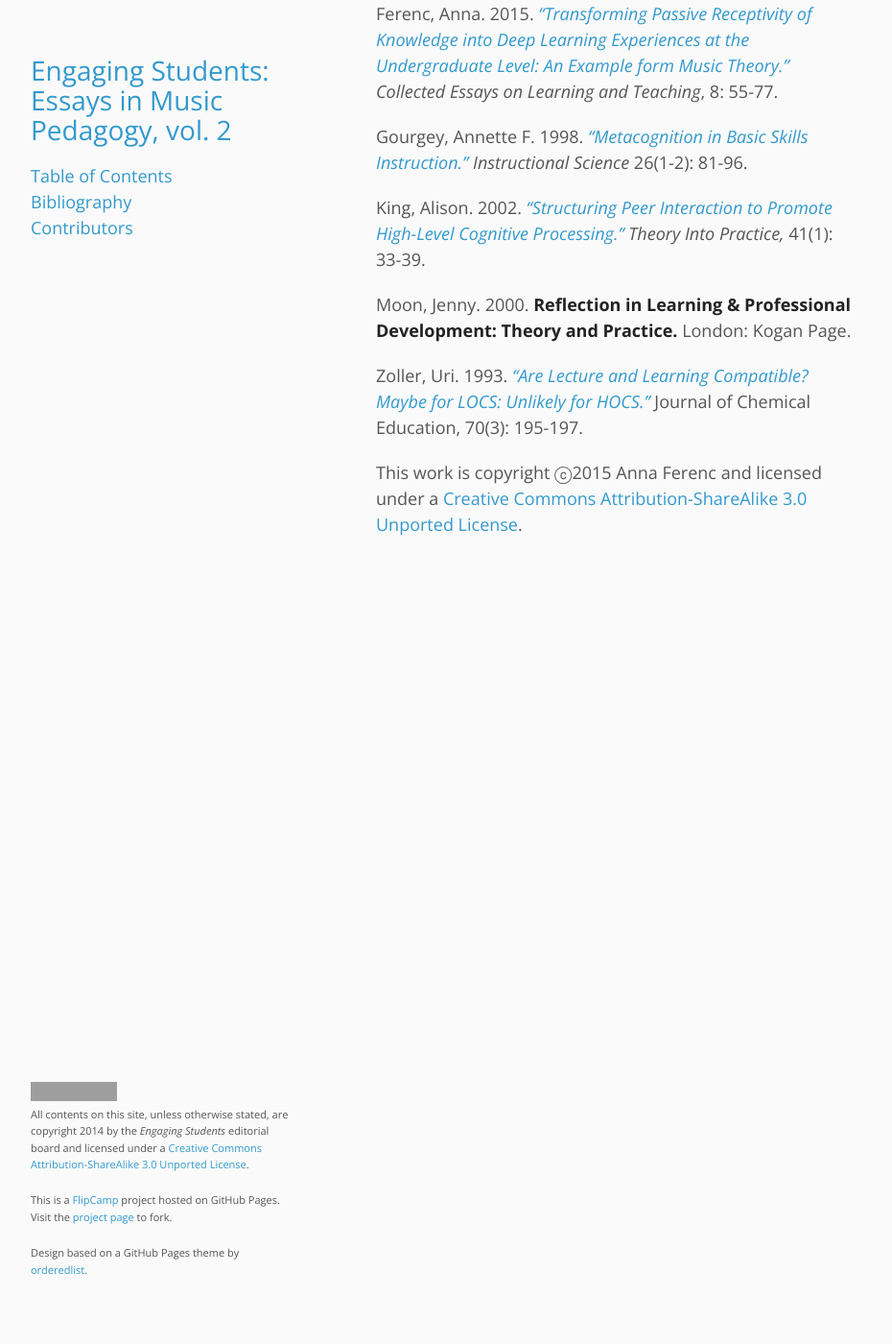
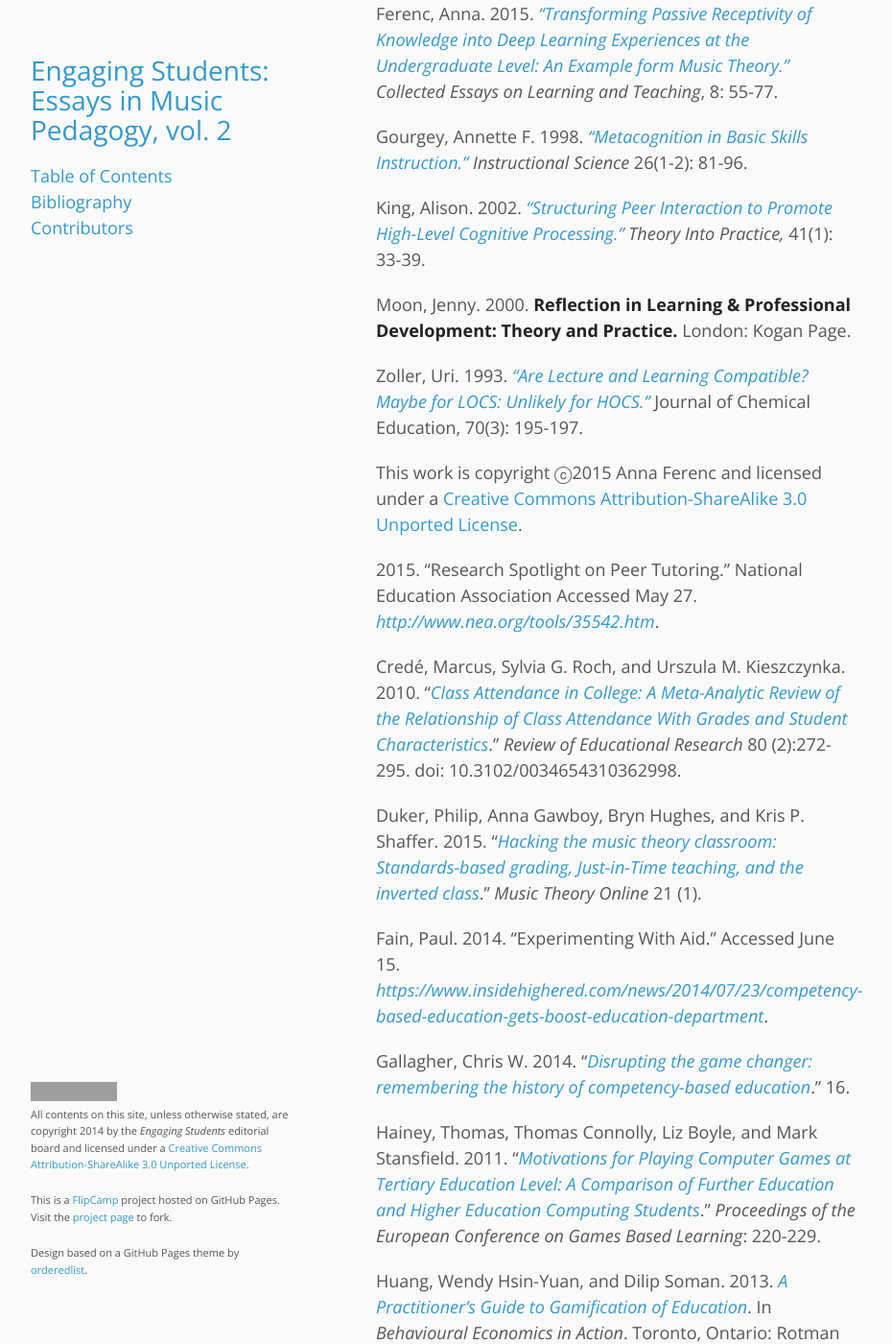
Before and after one commit to flipcamp/engagingstudents3, a Jekyll site: the page built from bibliography.md, in a window 1280 px wide and 1400 px high, scrolled down 458 px. Shown: the whole window at 96% size, without its empty margins (178-1108 px from the left). Built offline with Jekyll 4.4.1, drawn with Linux system fonts in a browser that asks for light colours; some of the changed text lies outside the part shown; grey boxes are pictures that could not be loaded.

Commit message:
Biblio update

```diff
--- a/bibliography.md
+++ b/bibliography.md
@@ -26,3 +26,48 @@ Moon, Jenny. 2000. [**Reflection in Learning & Professional Development: Theory
 Zoller, Uri. 1993. [*“Are Lecture and Learning Compatible? Maybe for LOCS: Unlikely for HOCS.”*](http://pubs.acs.org/doi/abs/10.1021/ed070p195) Journal of Chemical Education, 70(3): 195-197.
 
 This work is copyright ⓒ2015 Anna Ferenc and licensed under a [Creative Commons Attribution-ShareAlike 3.0 Unported License](http://creativecommons.org/licenses/by-sa/3.0/).
+
+
+2015\. "Research Spotlight on Peer Tutoring." National Education Association Accessed May 27.[ ](http://www.nea.org/tools/35542.htm)[*http://www.nea.org/tools/35542.htm*](http://www.nea.org/tools/35542.htm).
+
+Credé, Marcus, Sylvia G. Roch, and Urszula M. Kieszczynka. 2010. "[*Class Attendance in College: A Meta-Analytic Review of the Relationship of Class Attendance With Grades and Student Characteristics*](http://web.ccsu.edu/retentionandgraduation/files/attendance.pdf)." *Review of Educational Research* 80 (2):272-295. doi: 10.3102/0034654310362998.
+
+Duker, Philip, Anna Gawboy, Bryn Hughes, and Kris P. Shaffer. 2015. "[*Hacking the music theory classroom: Standards-based grading, Just-in-Time teaching, and the inverted class*](http://www.mtosmt.org/issues/mto.15.21.1/mto.15.21.1.duker_gawboy_hughes_shaffer.html)." *Music Theory Online* 21 (1).
+
+Fain, Paul. 2014. "Experimenting With Aid." Accessed June 15.[ ](https://www.insidehighered.com/news/2014/07/23/competency-based-education-gets-boost-education-department)[*https://www.insidehighered.com/news/2014/07/23/competency-based-education-gets-boost-education-department*](https://www.insidehighered.com/news/2014/07/23/competency-based-education-gets-boost-education-department).
+
+Gallagher, Chris W. 2014. "[*Disrupting the game changer: remembering the history of competency-based education*](http://www.changemag.org/Archives/Back%20Issues/2014/November-December%202014/disrupting_abstract.html)." 16.
+
+Hainey, Thomas, Thomas Connolly, Liz Boyle, and Mark Stansfield. 2011. "[*Motivations for Playing Computer Games at Tertiary Education Level: A Comparison of Further Education and Higher Education Computing Students*](http://connection.ebscohost.com/c/articles/78120341/motivations-playing-computer-games-tertiary-education-level-comparison-further-education-higher-education-computing-students)." *Proceedings of the European Conference on Games Based Learning*: 220-229.
+
+Huang, Wendy Hsin-Yuan, and Dilip Soman. 2013.[ ](http://inside.rotman.utoronto.ca/behaviouraleconomicsinaction/files/2013/09/GuideGamificationEducationDec2013.pdf)[*A Practitioner's Guide to Gamification of Education*](http://inside.rotman.utoronto.ca/behaviouraleconomicsinaction/files/2013/09/GuideGamificationEducationDec2013.pdf). In *Behavioural Economics in Action*. Toronto, Ontario: Rotman School of Management.
+
+Lee, Joey J., and Christopher M. Hoadley. 2007. "[*Leveraging Identity to Make Learning Fun: Possible Selves and Experiential Learning in Massively Multiplayer Online Games*](http://eric.ed.gov/?id=EJ842342)." *Innovate: Journal of Online Education* 3 (6).
+
+Level. (n.d.). In Wikipedia. Retrieved July 17, 2015, from [*http://en.wikipedia.org/wiki/level*](http://en.wikipedia.org/wiki/level).
+
+Marzano, R. J. (2015). Assessment & grading. Marzano Research. Retrieved July 17, 2015, from [*http://www.marzanoresearch.com/assessment-grading*](http://www.marzanoresearch.com/assessment-grading)
+
+Marzano, R. J., & Heflebower, T. (2011). [*Grades that show what students know*](https://www.ocps.net/lc/southwest/mso/parents/Documents/Grades%20That%20Show%20What%20Students%20Know.pdf). Educational Leadership.
+
+Mekler, Elisa D., Florian Bruhlmann, Klaus Opwis, and Alexandre N. Tuch. 2013. "[*Do Points, Levels and Leaderboards Harm Intrinsic Motivation?: An Empirical Analysis of Common Gamification Elements*](http://dl.acm.org/citation.cfm?id=2583017)." *Proceedings of the First International Conference on Gameful Design, Research, and Applications*: 66-73.
+
+*Merriam-Webster Online*. Accessed June 4, 2015.[ ](http://www.merriam-webster.com/dictionary/competent)[*http://www.merriam-webster.com/dictionary/competent*](http://www.merriam-webster.com/dictionary/competent).
+
+*Merriam-Webster Online*. Accessed June 4, 2015.[ ](http://www.merriam-webster.com/dictionary/proficient)[*http://www.merriam-webster.com/dictionary/proficient*](http://www.merriam-webster.com/dictionary/proficient).
+
+Moore, Sarah, Claire Armstrong, and Jill Pearson. 2008. "[*Lecture absenteeism among students in higher education: A valuable route to understanding student motivation*](http://eric.ed.gov/?id=EJ782824)." *Journal of Higher Education Policy & Management* 30 (1):15-24. doi: 10.1080/13600800701457848.
+
+Rigby, Scott, and Richard Ryan. 2007.[ ](http://www.gamasutra.com/view/feature/130155/rethinking_carrots_a_new_method_.php?page=3)[*Rethinking Carrots: A New Method for Measuring What Players Find Most Rewarding and Motivating About Your Game*](http://www.gamasutra.com/view/feature/130155/rethinking_carrots_a_new_method_.php?page=3). Accessed July 2, 2015.
+
+Sturgis, Chris, and Susan Patrick. 2010.[ ](http://files.eric.ed.gov/fulltext/ED514891.pdf)[*When Success is the Only Option: Designing Competency-Based Pathways for Next Generation Learning*](http://files.eric.ed.gov/fulltext/ED514891.pdf). Nellie Mae Education Foundation.
+
+Svicarovich, J. (2008). [*Taking promising high school practices to scale: Challenges for Oregon in service delivery and governance*](http://orbusinesscouncil.org/docs/archive/BestPracticesWhitePaper-Final.pdf). In J. Kirk (Ed.), Oregon Education Roundtable: Oregon Community Foundation.
+
+Werback, K. (n.d.). [*PBL*](https://gamification21.wordpress.com/learning-content-2/10-pbl/). Gamification. Retrieved July 17, 2015.
+
+Whitman, Neal A. 1988.[ ](http://eric.ed.gov/?id=ED305016)[*Peer teaching: To teach is to learn twice*](http://eric.ed.gov/?id=ED305016). edited by Jonathan D. Fife.
+
+Washington, DC: Office of Educational Research and Improvement.
+
+Wu, Michael. 2012. "[*Gamification 101: The Psychology of Motivation*](https://community.lithium.com/t5/Science-of-Social-blog/Gamification-101-The-Psychology-of-Motivation/ba-p/21864)." *Science of Social*, July 2.
```
